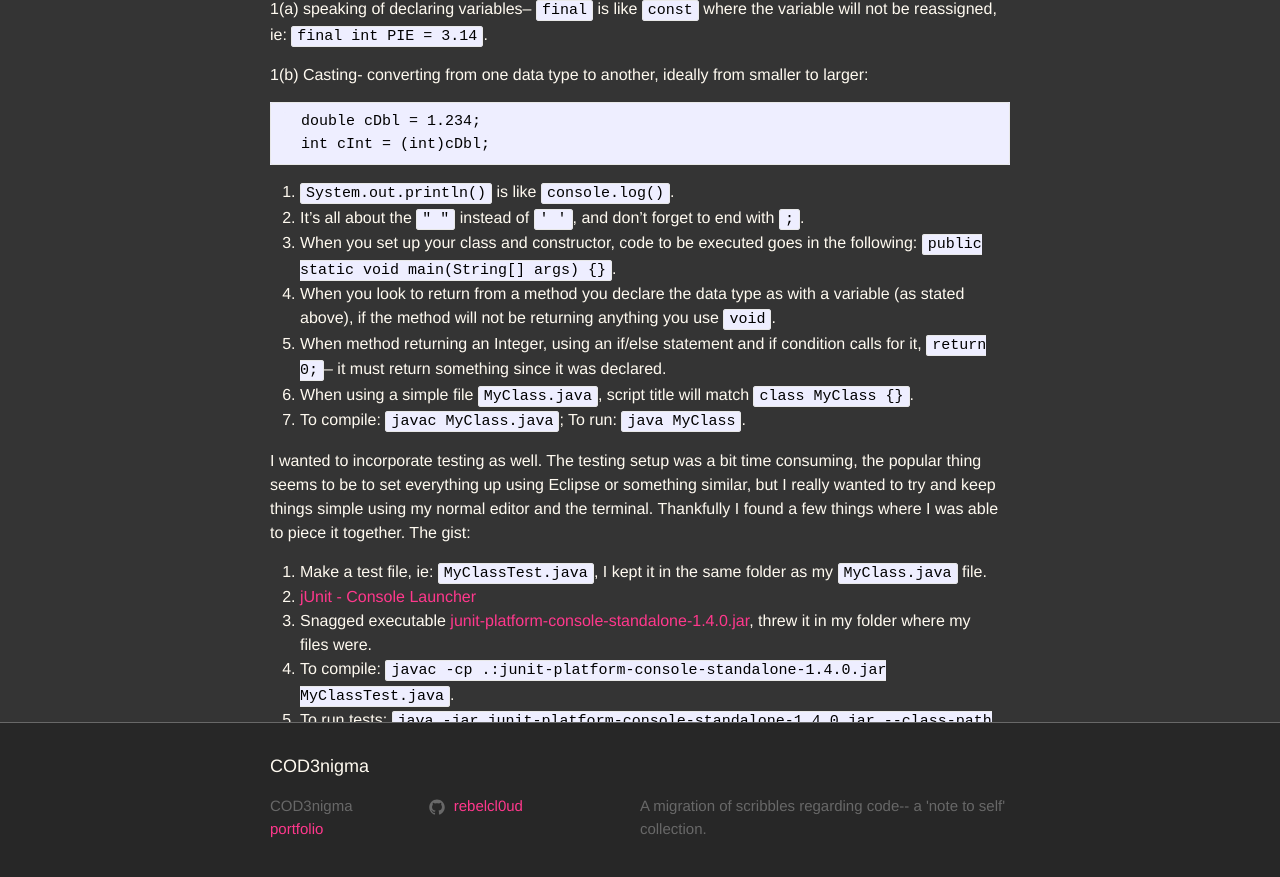
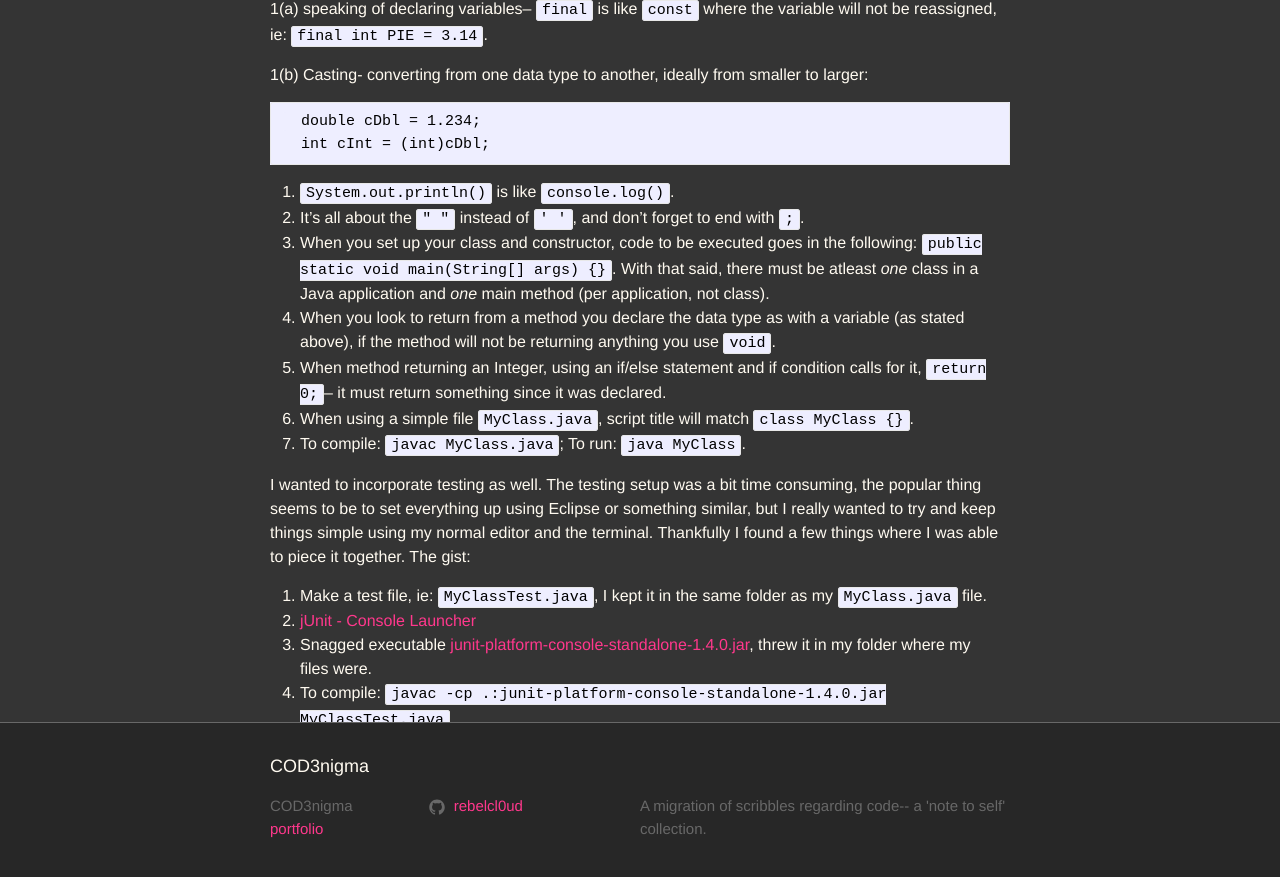
Before and after one commit to rebelcl0ud/blog, a Jekyll site: the page built from _posts/2019-02-14-[62]-code-test-in-java.markdown, in a window 1280 px wide and 900 px high, scrolled down 519 px. Shown: the top 877 px of the window. Built offline with Jekyll 4.4.1, drawn with Linux system fonts in a browser that asks for light colours.

Commit message:
add: one main method per application note

````diff
--- a/_posts/2019-02-14-[62]-code-test-in-java.markdown
+++ b/_posts/2019-02-14-[62]-code-test-in-java.markdown
@@ -23,7 +23,7 @@ A few things:
   ```
   2. `System.out.println()` is like `console.log()`.
   3. It's all about the `" "` instead of `' '`, and don't forget to end with `;`.
-  4. When you set up your class and constructor, code to be executed goes in the following: `public static void main(String[] args) {}`.
+  4. When you set up your class and constructor, code to be executed goes in the following: `public static void main(String[] args) {}`. With that said, there must be atleast *one* class in a Java application and *one* main method (per application, not class).
   5. When you look to return from a method you declare the data type as with a variable (as stated above), if the method will not be returning anything you use `void`.
   6. When method returning an Integer, using an if/else statement and if condition calls for it, `return 0;`-- it must return something since it was declared.
   7. When using a simple file `MyClass.java`, script title will match `class MyClass {}`.
````
